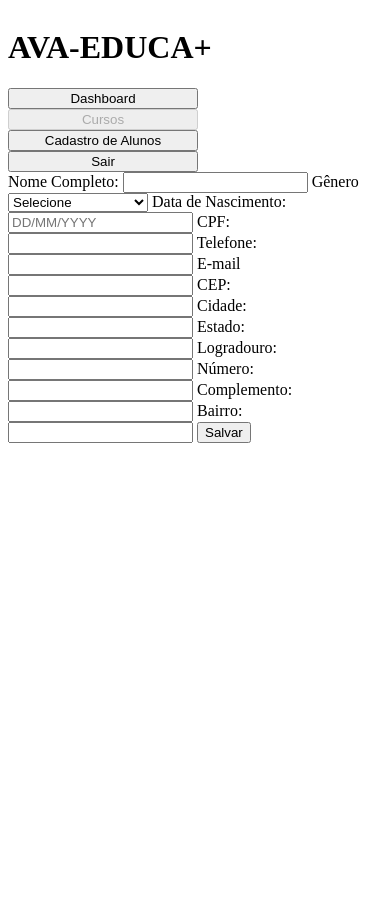
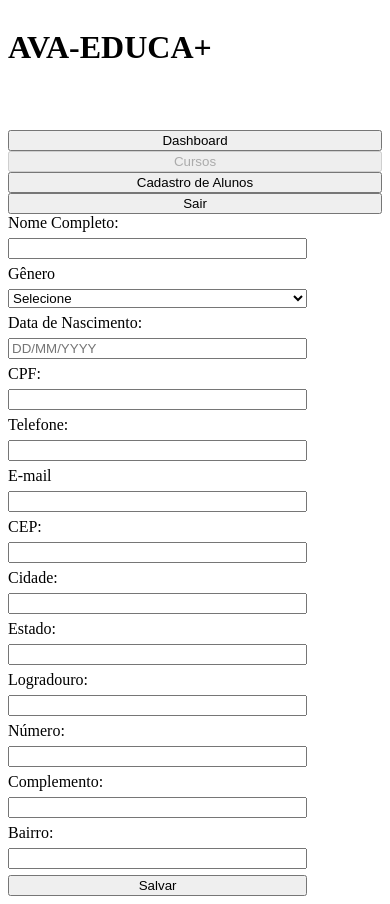
Before and after one commit to suyannecg/ava-educa, a website with bundled scripts: page cadastro-aluno/cadastro-aluno.html in a window 390 px wide. Before the commit the page ends 844 px from the top, so only its background shows below. Built offline with nearby package versions, Linux system fonts and the light colour scheme.

Commit message:
implementa responsividade

```diff
--- a/cadastro-aluno/cadastro-aluno.css
+++ b/cadastro-aluno/cadastro-aluno.css
@@ -8,3 +8,20 @@ nav {
  flex-direction: column;
  width: 190px;
 }
+
+#formulario-aluno {
+ display:flex;
+ flex-direction: column;
+ gap: 6px;
+ width: 80%;
+ max-width: 400px;
+}
+
+@media (max-width: 768px) {
+ header {
+  flex-direction: column;
+ }
+ nav {
+  width: 100%;
+ }
+}
--- a/dashboard/dashboard.css
+++ b/dashboard/dashboard.css
@@ -20,3 +20,15 @@ article {
  padding: 10px;
  text-align: center;
 }
+
+@media (max-width: 768px) {
+ #lista-cursos {
+  grid-template-columns: 1fr;
+ }
+ header {
+   flex-direction: column;
+  }
+  nav {
+   width: 100%;
+  }
+}
```
Also changed, not shown: login/login.css (+7 -0 lines), login/login.html (+1 -0 lines).
